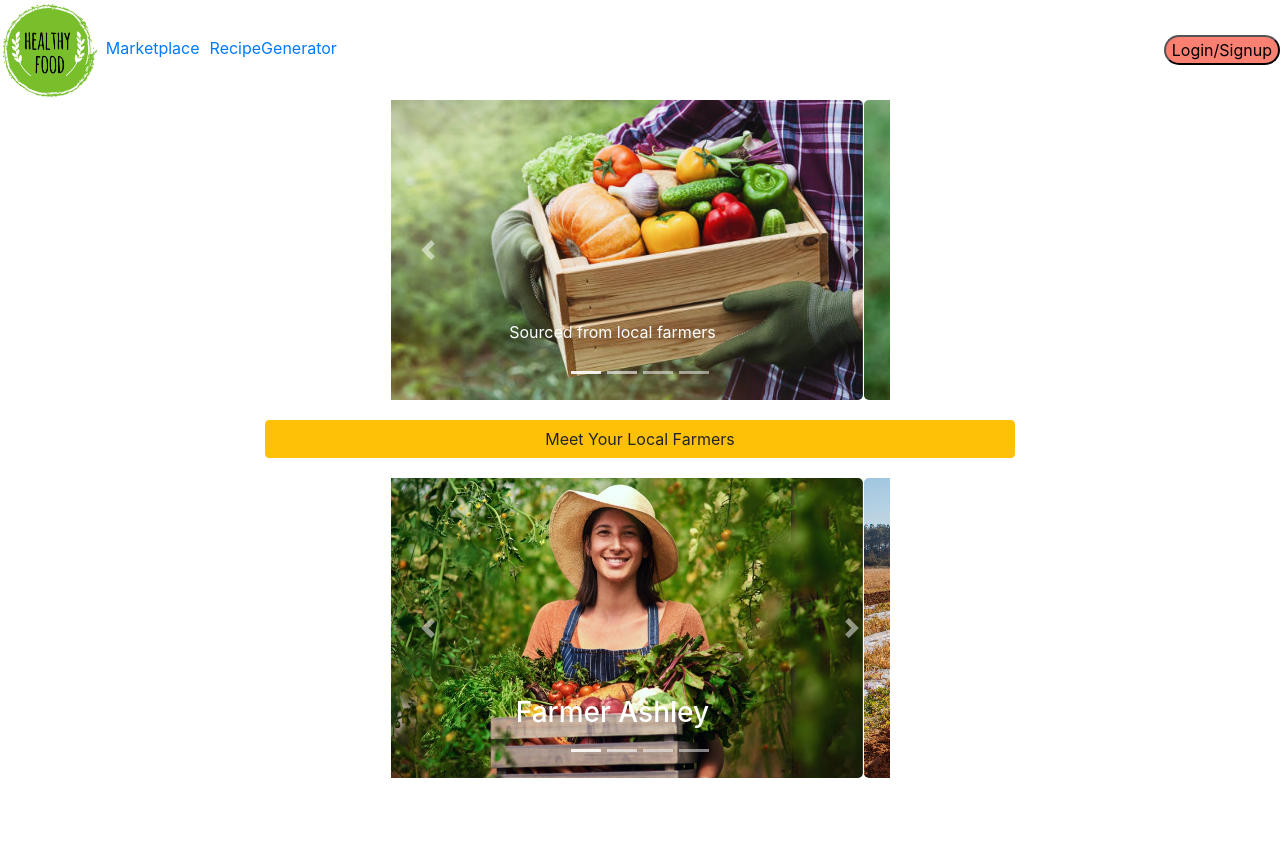
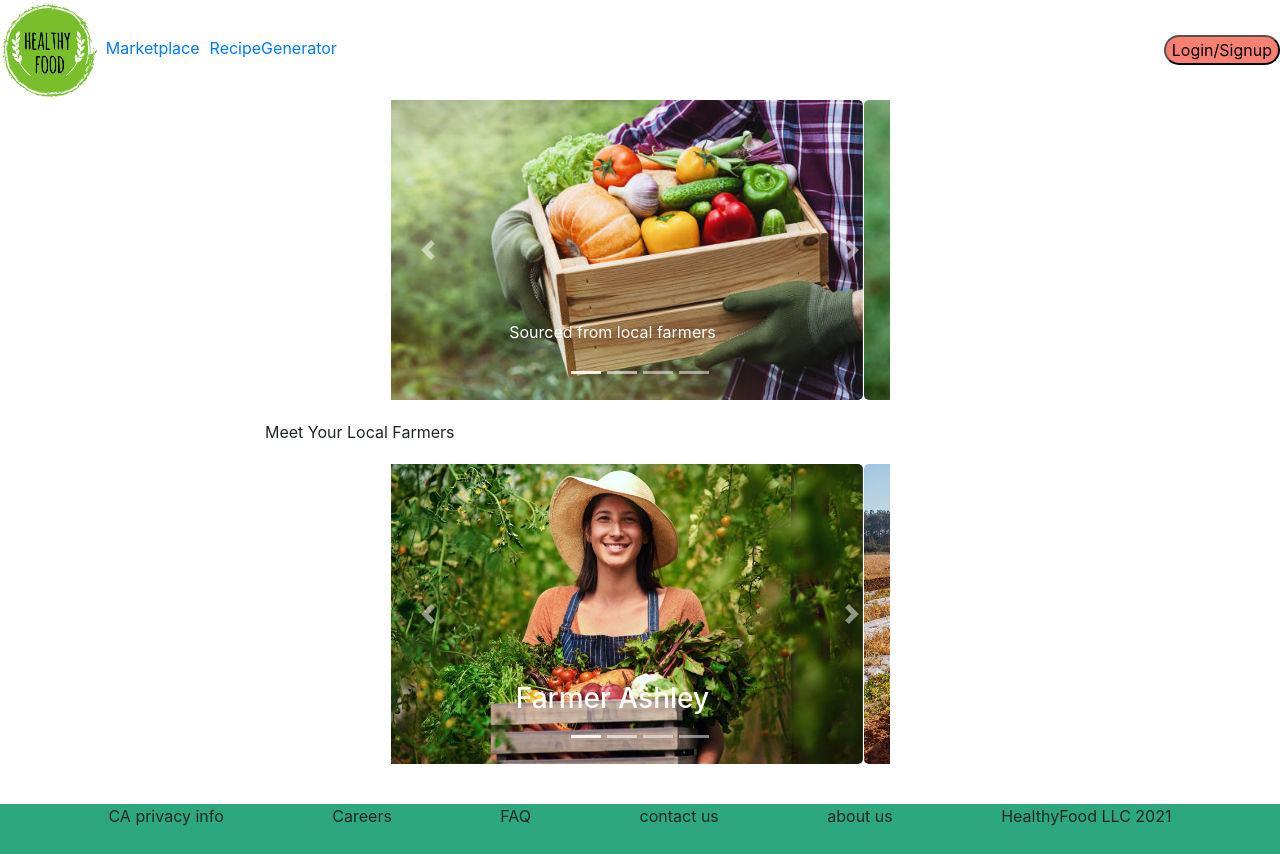
Before and after one commit to 4-Tenacious-Tasman/HealthyFood, a React app: page / in a window 1280 px wide. Before the commit the page ends 800 px from the top, so only its background shows below. Built offline with nearby package versions, Linux system fonts and the light colour scheme; the HTML template or start-up script is replaced by a standard one.

Commit message:
Fix error when nothing is selected in recipe options. Add footer to homepage.

```diff
--- a/client/src/component/homepage/HeroSection.jsx
+++ b/client/src/component/homepage/HeroSection.jsx
@@ -20,7 +20,7 @@ class HeroSection extends React.Component {
       <div>
         <div className="container-fluid">
           <div className="row-title" style={{ marginBottom: "20px", marginLeft: "20%", marginRight: "20%", marginTop: "20px" }}>
-            <div className="col-sm-12 btn btn-warning">
+            <div>
               Meet Your Local Farmers
             </div>
           </div>
--- a/client/src/component/homepage/HomePage.jsx
+++ b/client/src/component/homepage/HomePage.jsx
@@ -99,30 +99,42 @@ class HomePage extends React.Component {
         <HeroSection/>
         </div>
 
-        <div className="subscribe and reviews" style={{display: "flex"}}>
+        <div className="description page" style={{display: "flex"}}>
 
-          {/* <Box>
-            <p>subscription Box</p>
-          </Box>
+          <div className="photo + create meal plan desc">
+              <img></img>
+              <div>
+                <h2></h2>
+                <p></p>
+              </div>
+          </div>
 
-          <Carousel style={{width: "499px" }}>
-            <Carousel.Item style={{ height: "300px", width: "500px"  }}>
-              <h2>slide 1</h2>
-              <p>testimonial 1</p>
-            </Carousel.Item>
+          <div className="create recipe + image">
+              <div>
+                <h2></h2>
+                <p></p>
+              </div>
+              <img></img>
+          </div>
 
-            <Carousel.Item style={{ height: "300px", width: "500px"  }}>
-              <h2>slide 1</h2>
-              <p>testimonial 1</p>
-            </Carousel.Item>
-
-            <Carousel.Item style={{ height: "300px", width: "500px"  }}>
-              <h2>slide 1</h2>
-              <p>testimonial 1</p>
-            </Carousel.Item>
-          </Carousel> */}
+          <div className="photo + sustainability desc">
+            <img></img>
+              <div>
+                <h2></h2>
+                <p></p>
+              </div>
+          </div>
 
         </div>
+
+        <footer style={{backgroundColor: "#2da77d", display: "flex", justifyContent: "space-evenly", height: "50px"}}>
+            <p>CA privacy info</p>
+            <p>Careers</p>
+            <p>FAQ</p>
+            <p>contact us</p>
+            <p>about us</p>
+            <p>HealthyFood LLC 2021</p>
+        </footer>
 
 
 
--- a/client/src/component/homepage/RecipeGen.jsx
+++ b/client/src/component/homepage/RecipeGen.jsx
@@ -65,8 +65,7 @@ class RecipeGen extends React.Component {
     const diet = this.state.diet !== '' ? this.state.diet : null;
     const cuisune = this.state.cuisune !== '' ? this.state.cuisune : null;
     const time = this.state.time !== '' ? this.state.cuisune : null;
-    console.log(diet, cuisune)
-    if(this.state.sent < 5 ) {
+    if(this.state.sent < 5 && this.state.cuisune !== "" && this.state.diet !== "" && this.state.time !== "") {
     axios.get(`https://api.spoonacular.com/recipes/random?number=1&tags=${cuisune},${diet},${time}&apiKey=46a2c8efa3664777a9f310510cfe7477`)
     .then(response => {
       console.log(response.data);
@@ -139,6 +138,7 @@ class RecipeGen extends React.Component {
           <Box>
             <label>Choose your Recipe options:</label>
             <select name="cuisune" value={this.state.cuisune} onChange={this.handleChange}>
+              <option selected hidden>Choose here</option>
               <option value="african">African</option>
               <option value="american">American</option>
               <option value="british">British</option>
@@ -157,7 +157,7 @@ class RecipeGen extends React.Component {
               <option value="korean">Korean</option>
               <option value="latin American">Latin American</option>
               <option value="mediterranean">Mediterranean</option>
-              <option value="mexican">Mexican</option>
+              <option value="mexican" defaultValue>Mexican</option>
               <option value="middleEastern">Middle Eastern</option>
               <option value="nordic">Nordic</option>
               <option value="southern">Southern</option>
@@ -167,6 +167,7 @@ class RecipeGen extends React.Component {
             </select>
 
             <select name="diet" value={this.state.diet} onChange={this.handleChange}>
+              <option selected hidden>Choose here</option>
               <option value="gluten Free">Gluten Free</option>
               <option value="ketogenic">Ketogenic</option>
               <option value="vegetarian">Vegetarian</option>
@@ -174,14 +175,15 @@ class RecipeGen extends React.Component {
               <option value="ovo-Vegetarian">Ovo-Vegetarian</option>
               <option value="vegan">Vegan</option>
               <option value="pescetarian">Pescetarian</option>
-              <option value="paleo">Paleo</option>
+              <option value="paleo" defaultValue>Paleo</option>
               <option value="primal">Primal</option>
               <option value="whole30">Whole30</option>
             </select>
 
             <select name="time" value={this.state.time} onChange={this.handleChange}>
+              <option selected hidden>Choose here</option>
               <option value="breakfast">Breakfast</option>
-              <option value="lunch">Lunch</option>
+              <option value="lunch" defaultValue>Lunch</option>
               <option value="dinner">Dinner</option>
               <option value="dessert">Dessert</option>
             </select>
@@ -189,7 +191,7 @@ class RecipeGen extends React.Component {
             <button onClick={this.getRecipe}>Get Recipe</button>
           </Box>
 
-          <Recipe recipe={this.state.currentRecipe} style={{display: "flex", flexDirection: "column"}} />
+          <Recipe recipe={this.state.currentRecipe} style={{display: "flex", flexDirection: "row"}} />
 
       </div>
     );
```
Also changed, not shown: 1 other file (tests, documents, lock files or other folders).
